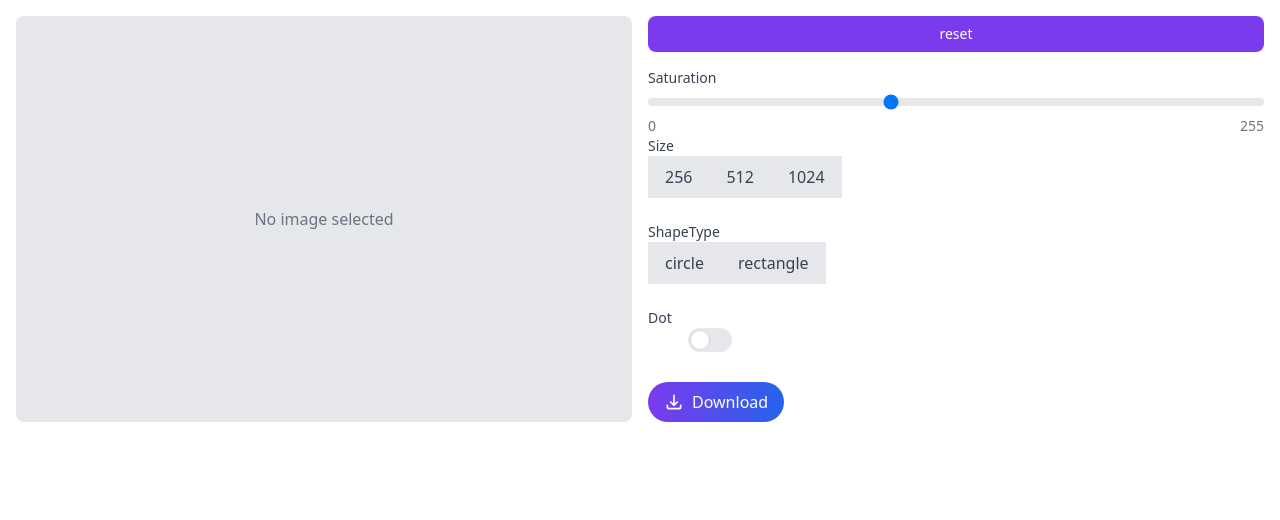
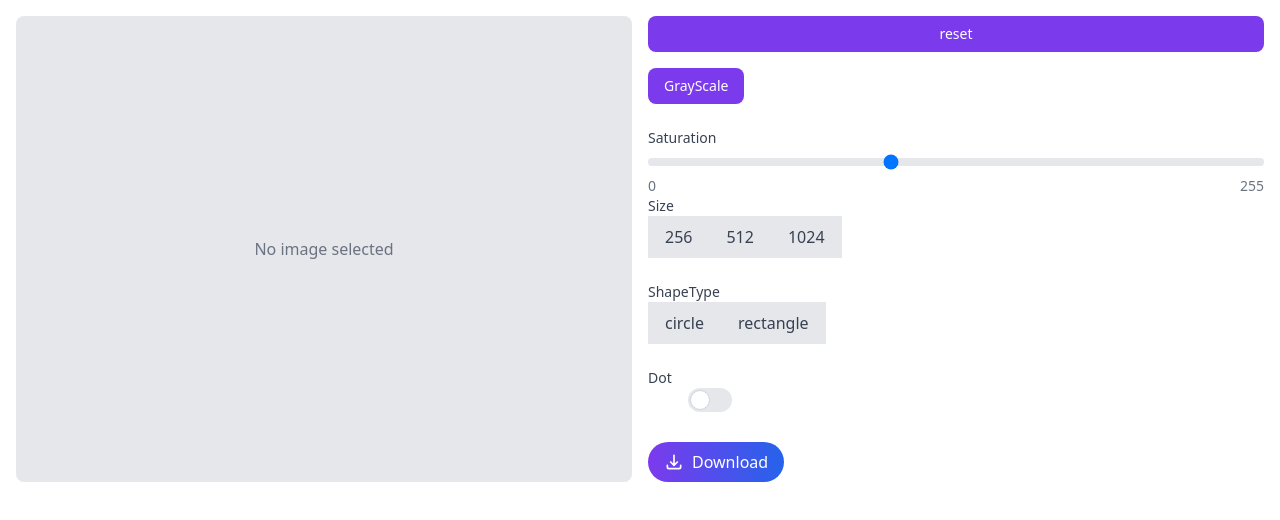
Before and after one commit to FujiiAmon/icon-gen, a React (Vite) app: page /edit in a window 1280 px wide. Shown: the top 520 px of the page. Built offline with nearby package versions, Linux system fonts and the light colour scheme; no server answers.

Commit message:
update edit button

```diff
--- a/src/pages/EditPage.tsx
+++ b/src/pages/EditPage.tsx
@@ -13,6 +13,7 @@ type EditPageProps = {
 // 型定義したほうがいいかも
 const sizes = ["256", "512", "1024"]
 const shapeTypes = ["circle", "rectangle"]
+const API_URL = import.meta.env.VITE_API_URL;
 
 
 
@@ -20,6 +21,7 @@ const EditPage: React.FC<EditPageProps> = ({defaultSrc}) => {
     // 何も編集していない状態の画像
     const location = useLocation();
     const src = location.state ? location.state.src: "";
+
     const [imageUrl, setImageUrl] = useState<string>(src)
     // currentImageUrlを更新することで、編集した画像をプレビューする
     const [currentImageUrl, setCurrentImageUrl] = useState<string>(src)
@@ -36,7 +38,25 @@ const EditPage: React.FC<EditPageProps> = ({defaultSrc}) => {
     }
 
     const handleGrayScaleEffect = async () => {
-        // api request
+        try{
+            const response = await fetch(API_URL + "/gray", {
+                method: "POST",
+                headers: {
+                    "Content-Type": "application/json",
+                },
+                body: JSON.stringify({ image :imageUrl }),
+            })
+
+            if(!response.ok){
+                throw new Error("Failed to edit for grayscale effect");
+            }
+
+            // const data = await response.json();
+            // setCurrentImageUrl(data.url);
+
+        }catch(error){
+            console.log("Failed to fetch the file", error);
+        }
     }
 
     const handleDotEffect = async () => {
@@ -77,7 +97,9 @@ const EditPage: React.FC<EditPageProps> = ({defaultSrc}) => {
 
             {/* Example Edit Controls */}
             <div className="space-y-6 mt-4">
-
+                <div>
+                    <Button name="GrayScale" onClick={handleGrayScaleEffect}></Button>
+                </div>
 
 
                 {/* Saturation Control */}
--- a/src/pages/TestPage.tsx
+++ b/src/pages/TestPage.tsx
@@ -238,6 +238,9 @@ const TestPage: React.FC = () => {
                                         src={Images[currentImageIndex]}
                                         onClick={() => {}}
                                     />
+                                    {/* <EditButton
+                                        src={imagePath!}
+                                        onClick={() => {}}/> */}
                                 </div>
                             </div>
                         </div>
```
Also changed, not shown: public/2025-01-19T042833Z.png (added).
